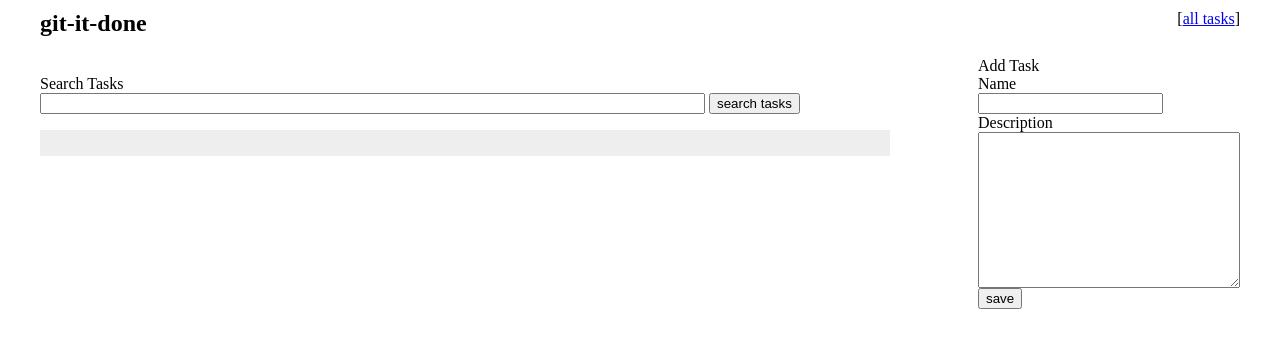
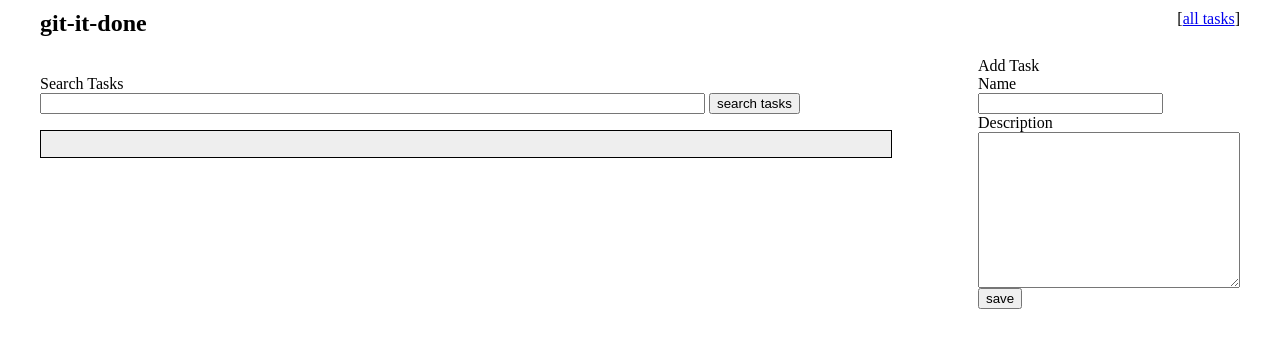
Before and after one commit to macro/git-it-done, a Django app: template templates/changeset.html in a window 1280 px wide. Shown: the top 348 px of the page. Run offline with Django 3.2, Linux system fonts and the light colour scheme; the template is opened without the code that fills it, so the values that code supplies are empty.

Commit message:
change font for git changeset viewer.

```diff
--- a/templates/changeset.html
+++ b/templates/changeset.html
@@ -1,7 +1,7 @@
 {% extends "base.html" %}
 
 {% block content %}
-    <div style="font-family: arial; background-color: #eee; padding: 5px; width: 70%;">
+    <div style="font-family: bitstream sans mono; background-color: #eee; padding: 5px; width: 70%; border: 1px solid #000;">
     {{ changeset|linebreaks }}
     </div>
 {% endblock content %}
```
